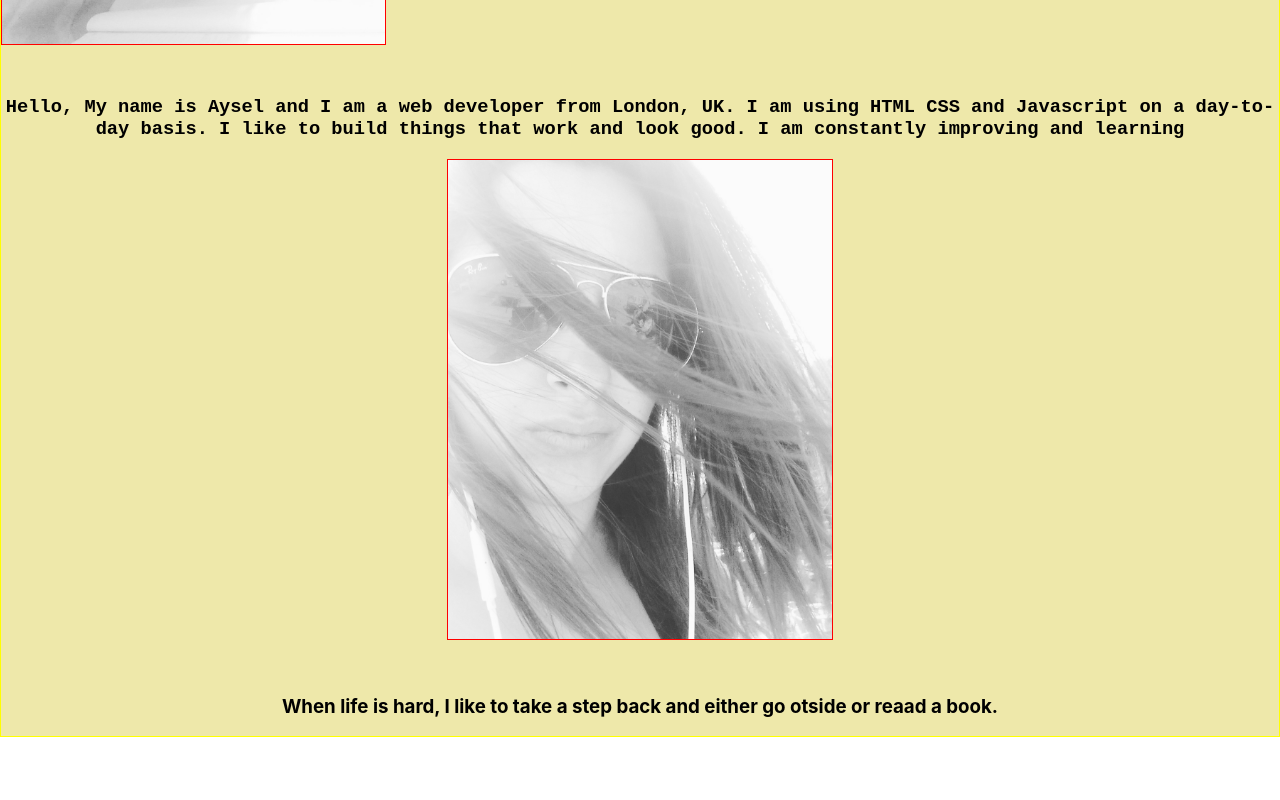
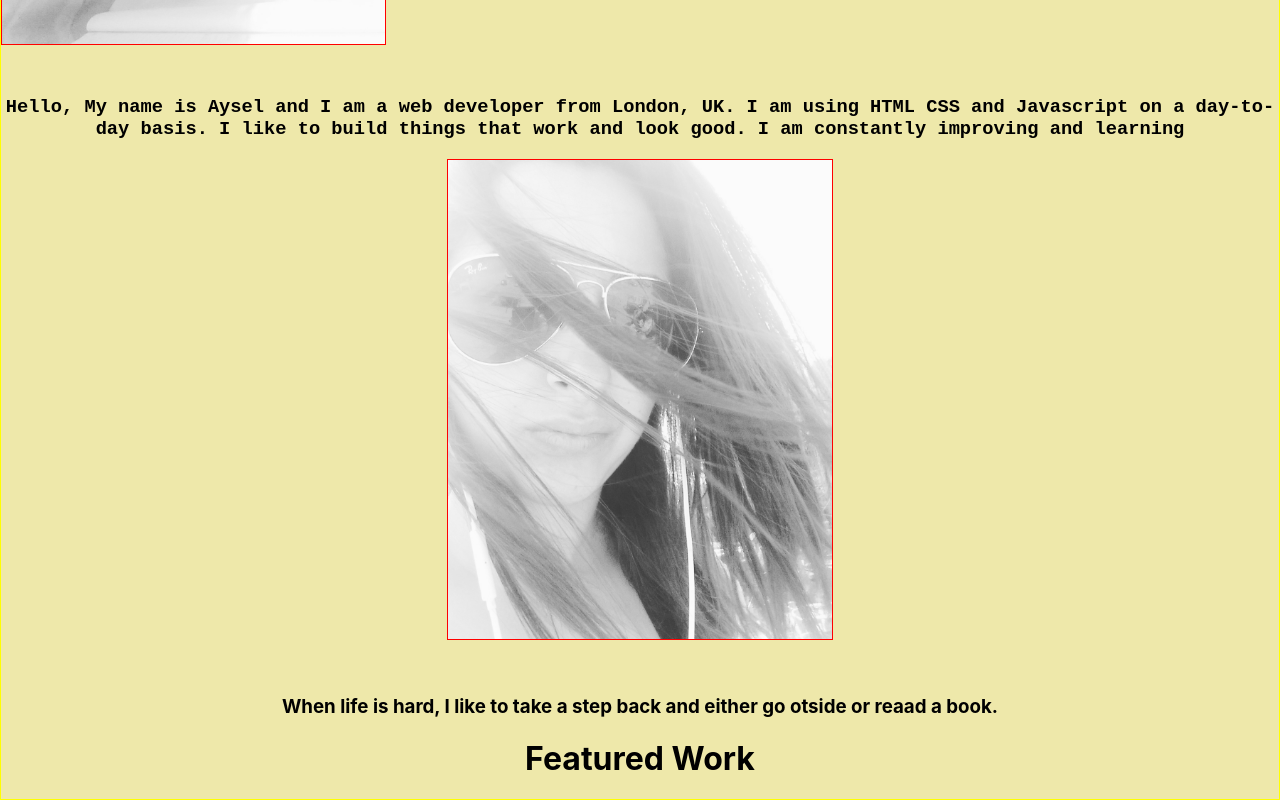
Before and after one commit to Ayselin/a.portfolio, a React (Create React App) app: page / in a window 1280 px wide. Shown: the part 517-1317 px from the top of the page. Before the commit the page ends 1254 px from the top, so only its background shows below. Built offline with nearby package versions, Linux system fonts and the light colour scheme.

Commit message:
some changes in CSS

```diff
--- a/src/AboutMe.js
+++ b/src/AboutMe.js
@@ -7,17 +7,19 @@ export default function AboutMe() {
     return (
         <div className='mainpage'>
             <div className='container1'>
-            <h1 className='title'>Front End Developer</h1>
+                <h1 className='title'>Front End Developer</h1>
                 <img className='photo' src={photo} alt='my photo' />
                 <div><h3 className='about'>Hello, My name is Aysel and I am a web developer from London, UK.
                    I am using HTML CSS and Javascript on a day-to-day basis.
                I like to build things that work and look good. I am constantly improving and learning </h3>
                 </div>
-
                 <div className='container2'>
                     <img className='photo' src={photo2} alt='my photo' />
                     <div><h3>
                         When life is hard, I like to take a step back and either go otside or reaad a book. </h3>
+                    </div>
+                    <div class="work">
+                        <h1> Featured Work</h1>
                     </div>
                 </div>
             </div>
--- a/src/App.css
+++ b/src/App.css
@@ -25,7 +25,8 @@
   border: 1px solid yellow
 }
 .about {
-  font-family: 'Courier New', Courier, monospace
+  font-family: 'Courier New', Courier, monospace;
+  flex: 1;
 }
 
 @media only screen and(max-width: 500px) {
```
Also changed, not shown: src/logo.svg (deleted).
